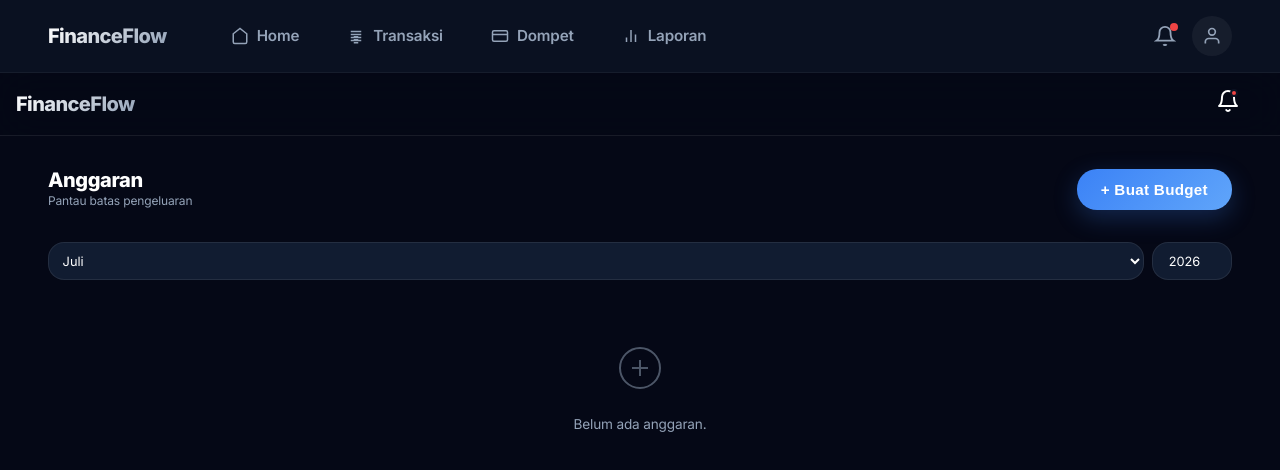
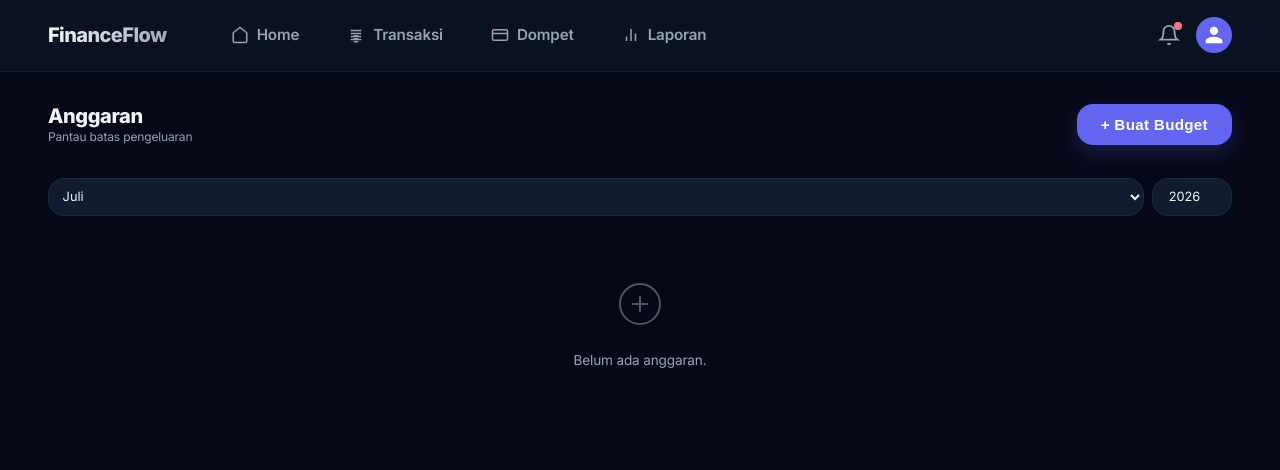
Before and after one commit to umaralf2735/Tabungan, a Next.js app: page /budgets in a window 1280 px wide. Shown: the top 470 px of the page. Built offline with nearby package versions, Linux system fonts and the light colour scheme.

Commit message:
fix: bersihkan header dobel, perbaiki skala Y-Axis, update palet warna indigo, dan ubah seluruh bahasa ke Indonesia

```diff
--- a/src/app/globals.css
+++ b/src/app/globals.css
@@ -9,30 +9,30 @@
   --color-surface: #111C31;
 
   /* Brand Colors */
-  --color-primary: #3B82F6;
-  --color-secondary: #60A5FA;
+  --color-primary: #6366F1;
+  --color-secondary: #818CF8;
   --color-accent: #14B8A6;
 
   /* Status Colors */
-  --color-success: #22C55E;
-  --color-warning: #F59E0B;
-  --color-danger: #EF4444;
+  --color-success: #34D399;
+  --color-warning: #FBBF24;
+  --color-danger: #FB7185;
 
   /* Typography */
-  --color-text: #FFFFFF;
+  --color-text: #F1F5F9;
   --color-text-muted: #94A3B8;
 
   /* Borders & Shadows */
-  --color-border: rgba(255,255,255,0.08);
+  --color-border: rgba(255,255,255,0.06);
   --shadow-premium: 0 10px 30px rgba(0,0,0,0.35);
   --shadow-soft: 0 4px 12px rgba(0,0,0,0.2);
-  --shadow-glow: 0 8px 24px rgba(59, 130, 246, 0.25);
+  --shadow-glow: 0 8px 24px rgba(99, 102, 241, 0.25);
 
   /* Radius */
   --radius-sm: 12px;
   --radius-md: 16px;
-  --radius-button: 20px;
-  --radius-card: 28px;
+  --radius-button: 16px;
+  --radius-card: 24px;
   --radius-xl: 32px;
 }
 
@@ -43,7 +43,7 @@
 }
 
 body {
-  font-family: 'Inter', -apple-system, sans-serif;
+  font-family: 'Plus Jakarta Sans', 'Inter', sans-serif;
   background-color: var(--color-bg-base);
   color: var(--color-text);
   line-height: 1.5;
@@ -94,7 +94,7 @@ a {
    BUTTONS
    ========================================== */
 .btn-primary {
-  background: linear-gradient(135deg, var(--color-primary), var(--color-secondary));
+  background: var(--color-primary);
   color: white;
   border: none;
   padding: 0.75rem 1.5rem;
@@ -113,7 +113,7 @@ a {
 
 .btn-primary:hover {
   transform: translateY(-1px);
-  box-shadow: 0 12px 28px rgba(59, 130, 246, 0.35);
+  box-shadow: 0 12px 28px rgba(99, 102, 241, 0.35);
   filter: brightness(1.05);
 }
 
@@ -214,24 +214,20 @@ h1, h2, h3, h4, h5, h6 {
   max-width: 100vw;
 }
 
-.mobile-header {
+.top-navbar {
   display: flex;
-  justify-content: center;
+  justify-content: space-between;
   align-items: center;
   padding: 16px 24px;
-  background: rgba(5, 8, 22, 0.75);
-  backdrop-filter: blur(20px);
-  -webkit-backdrop-filter: blur(20px);
-  border-bottom: 1px solid var(--color-border);
+  background: rgba(12, 19, 36, 0.85);
+  backdrop-filter: blur(24px);
+  -webkit-backdrop-filter: blur(24px);
+  border-bottom: 1px solid rgba(255,255,255,0.05);
   position: sticky;
   top: 0;
-  z-index: 40;
+  z-index: 50;
 }
-.desktop-logo {
-  display: none;
-}
-
-.top-navbar {
+.top-nav-menu {
   display: none;
 }
 
@@ -299,7 +295,7 @@ h1, h2, h3, h4, h5, h6 {
 
 .nav-link.active .nav-icon {
   stroke: var(--color-primary);
-  filter: drop-shadow(0 0 8px rgba(59, 130, 246, 0.6));
+  filter: drop-shadow(0 0 8px rgba(99, 102, 241, 0.6));
   transform: translateY(-2px);
 }
 .nav-link.active {
@@ -324,7 +320,7 @@ input, select, textarea {
   color: var(--color-text);
   border-radius: var(--radius-sm);
   font-size: 0.95rem;
-  font-family: 'Inter', sans-serif;
+  font-family: 'Plus Jakarta Sans', 'Inter', sans-serif;
   transition: all 0.25s ease;
   color-scheme: dark;
 }
@@ -332,7 +328,7 @@ input, select, textarea {
 input:focus, select:focus, textarea:focus {
   outline: none;
   border-color: var(--color-primary);
-  box-shadow: 0 0 0 3px rgba(59, 130, 246, 0.15);
+  box-shadow: 0 0 0 3px rgba(99, 102, 241, 0.15);
   background: rgba(0,0,0,0.4);
 }
 
@@ -345,25 +341,12 @@ input::placeholder {
   .app-container {
     flex-direction: column;
   }
-  .mobile-header {
-    display: none;
-  }
   .bottom-nav {
     display: none;
   }
 
   .top-navbar {
-    display: flex;
-    justify-content: space-between;
-    align-items: center;
     padding: 16px 48px;
-    background: rgba(12, 19, 36, 0.85);
-    backdrop-filter: blur(24px);
-    -webkit-backdrop-filter: blur(24px);
-    border-bottom: 1px solid rgba(255,255,255,0.05);
-    position: sticky;
-    top: 0;
-    z-index: 50;
   }
   .top-nav-menu {
     display: flex;
--- a/src/app/layout.tsx
+++ b/src/app/layout.tsx
@@ -45,22 +45,11 @@ export default function RootLayout({ children }: { children: ReactNode }) {
                 <svg width="22" height="22" viewBox="0 0 24 24" fill="none" stroke="currentColor" strokeWidth="2"><path d="M18 8A6 6 0 0 0 6 8c0 7-3 9-3 9h18s-3-2-3-9"></path><path d="M13.73 21a2 2 0 0 1-3.46 0"></path></svg>
                 <span style={{ position: 'absolute', top: '-2px', right: '-2px', width: '8px', height: '8px', background: 'var(--color-danger)', borderRadius: '50%' }}></span>
               </button>
-              <a href="/menu" className="top-nav-link" style={{ background: 'rgba(255,255,255,0.05)', borderRadius: '50%', padding: '10px' }}>
-                <svg width="20" height="20" viewBox="0 0 24 24" fill="none" stroke="currentColor" strokeWidth="2"><path d="M20 21v-2a4 4 0 0 0-4-4H8a4 4 0 0 0-4 4v2"></path><circle cx="12" cy="7" r="4"></circle></svg>
+              <a href="/menu" style={{ display: 'flex', alignItems: 'center', justifyContent: 'center', width: '36px', height: '36px', background: 'var(--color-primary)', borderRadius: '50%', color: 'white', overflow: 'hidden' }}>
+                <svg width="20" height="20" viewBox="0 0 24 24" fill="currentColor"><path d="M12 12c2.7 0 5-2.3 5-5s-2.3-5-5-5-5 2.3-5 5 2.3 5 5 5zm0 2c-3.3 0-10 1.7-10 5v3h20v-3c0-3.3-6.7-5-10-5z"></path></svg>
               </a>
             </div>
           </nav>
-
-          {/* MOBILE HEADER (Mobile Only) */}
-          <header className="mobile-header" style={{ position: 'relative', padding: '16px', display: 'flex', alignItems: 'center', justifyContent: 'space-between' }}>
-            <h1 className="logo-text" style={{ fontSize: '1.25rem' }}>
-              <span style={{ color: 'white' }}>Finance</span><span style={{ color: '#3B82F6' }}>Flow</span>
-            </h1>
-            <div className="mobile-header-bell" style={{ display: 'block', position: 'relative' }}>
-              <svg width="24" height="24" viewBox="0 0 24 24" fill="none" stroke="currentColor" strokeWidth="2" strokeLinecap="round" strokeLinejoin="round"><path d="M18 8A6 6 0 0 0 6 8c0 7-3 9-3 9h18s-3-2-3-9"></path><path d="M13.73 21a2 2 0 0 1-3.46 0"></path></svg>
-              <span style={{ position: 'absolute', top: 0, right: 2, width: 8, height: 8, background: '#EF4444', borderRadius: '50%', border: '2px solid #0C1222' }}></span>
-            </div>
-          </header>
 
           {/* MAIN CONTENT */}
           <main className="main-content animate-fade-in">
```
Also changed, not shown: src/app/page.tsx (+61 -30 lines).
